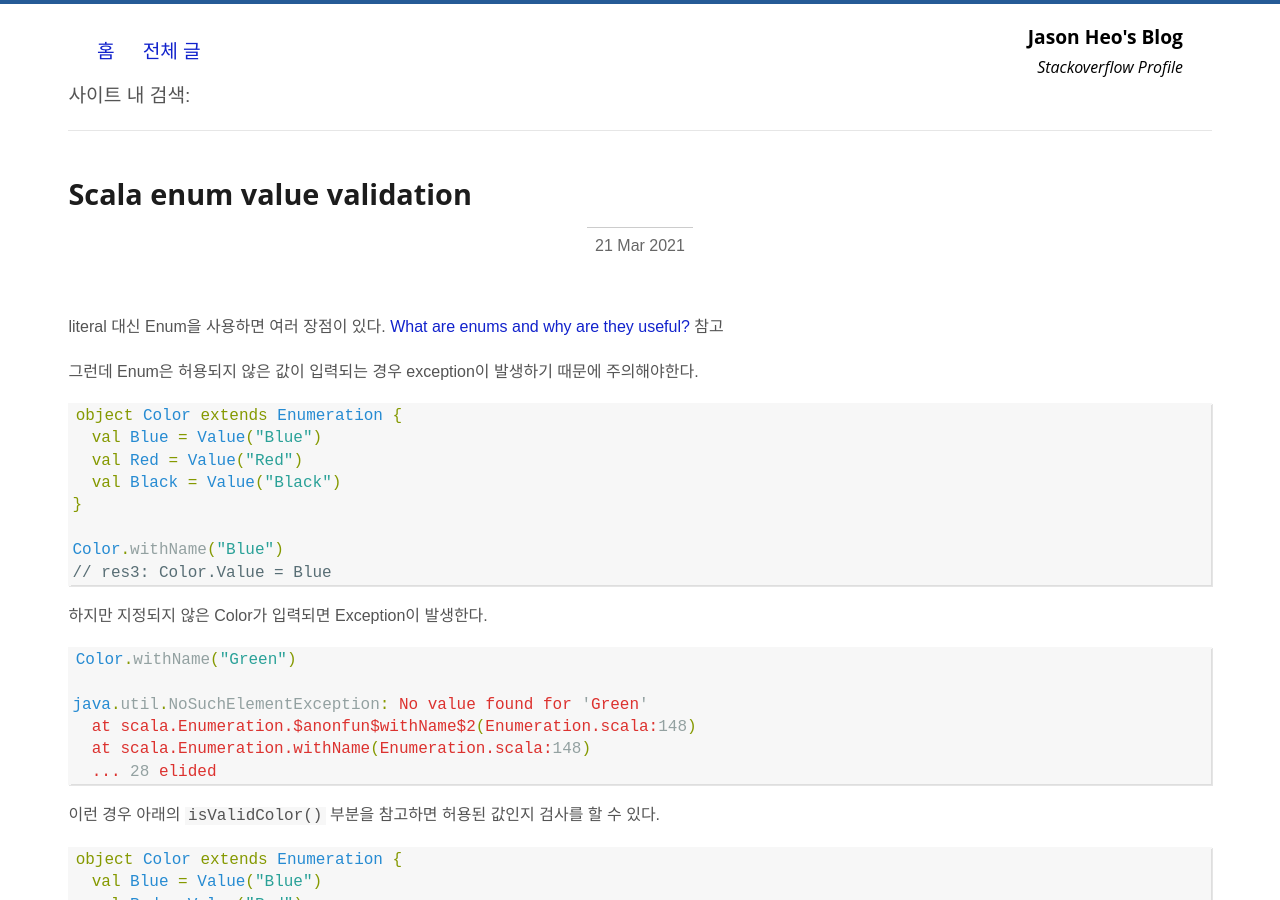
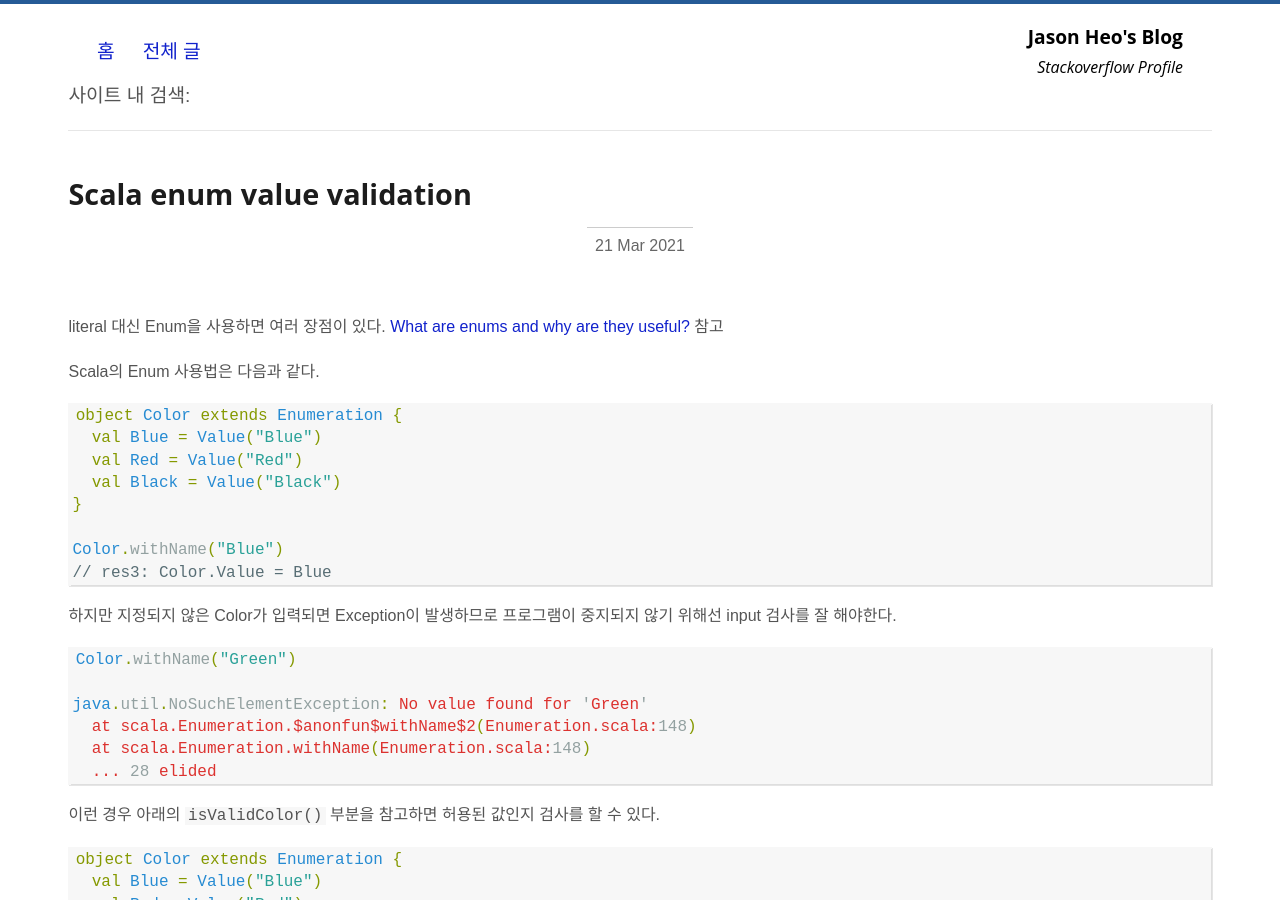
Before and after one commit to jason-heo/jason-heo.github.io, a Jekyll site: the page built from _posts/2021-03-21-scala-enum-validation.md, in a window 1280 px wide and 900 px high. Built offline with Jekyll 4.4.1, drawn with Linux system fonts in a browser that asks for light colours; comment, search, counter and statistics services are not loaded.

Commit message:
설명 수정

````diff
--- a/_posts/2021-03-21-scala-enum-validation.md
+++ b/_posts/2021-03-21-scala-enum-validation.md
@@ -6,7 +6,7 @@ categories: "programming"
 
 literal 대신 Enum을 사용하면 여러 장점이 있다. [What are enums and why are they useful?](https://stackoverflow.com/a/4709224/2930152) 참고
 
-그런데 Enum은 허용되지 않은 값이 입력되는 경우 exception이 발생하기 때문에 주의해야한다.
+Scala의 Enum 사용법은 다음과 같다.
 
 ```scala
 object Color extends Enumeration {
@@ -19,7 +19,7 @@ Color.withName("Blue")
 // res3: Color.Value = Blue
 ```
 
-하지만 지정되지 않은 Color가 입력되면 Exception이 발생한다.
+하지만 지정되지 않은 Color가 입력되면 Exception이 발생하므로 프로그램이 중지되지 않기 위해선 input 검사를 잘 해야한다.
 
 ```scala
 Color.withName("Green")
````
